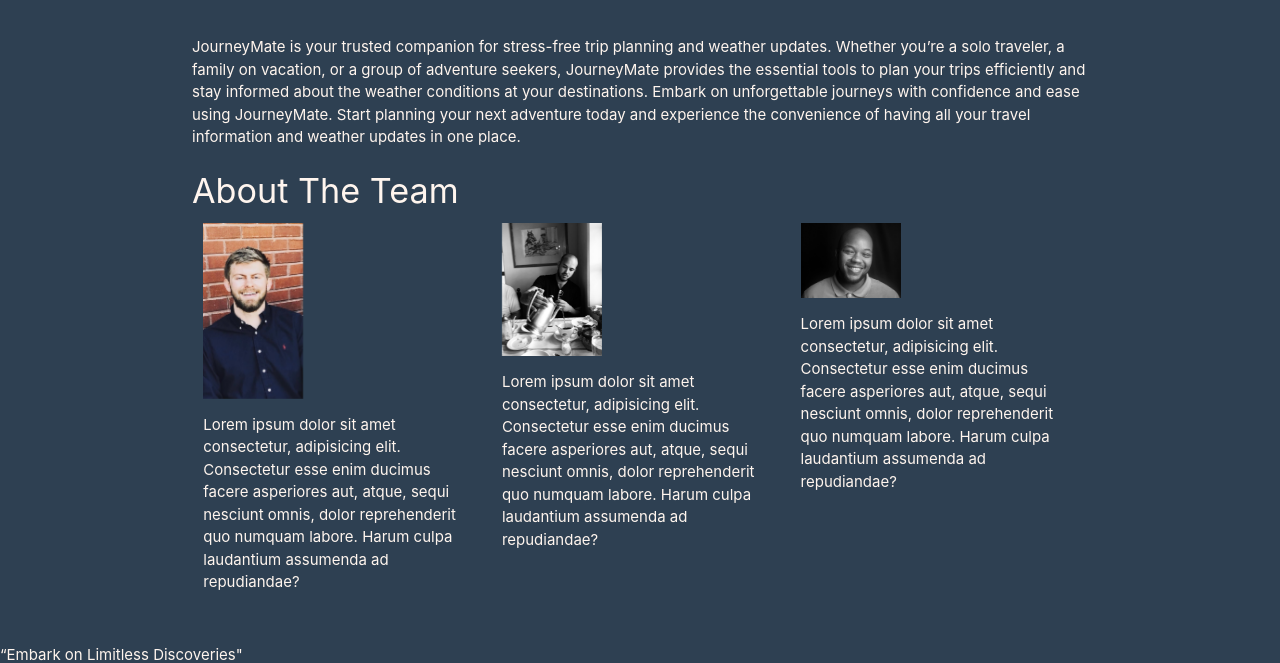
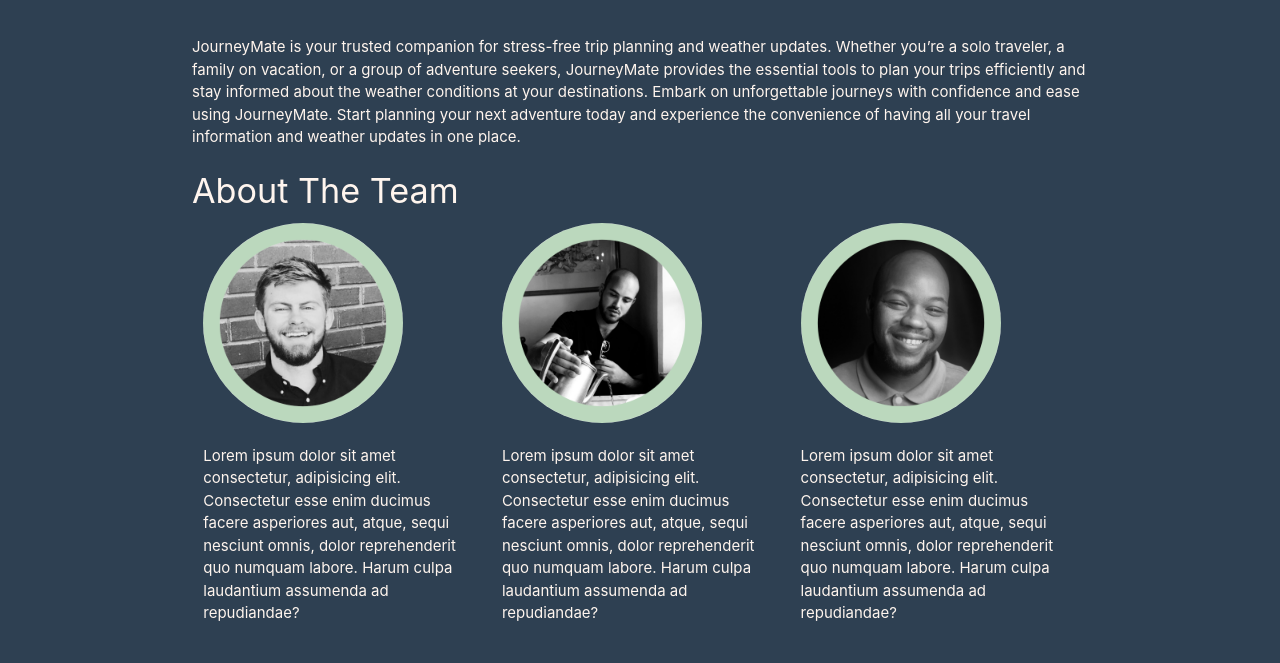
Before and after one commit to pattongrooms/project-3-STP, a Django app: page /about/ in a window 1280 px wide. Shown: the part 772-1435 px from the top of the page. Run offline with Django 4.2, Linux system fonts and the light colour scheme.

Commit message:
images resized

```diff
--- a/journeymate/main_app/templates/about.html
+++ b/journeymate/main_app/templates/about.html
@@ -21,15 +21,15 @@
 <div class="row">
 
   <div class="col s4">
-    <img class="materialboxed" width="100" src="{% static 'images/Patton.png' %}">
+    <img class="circle" width="200" src="{% static 'images/patton1.png' %}">
     <p>Lorem ipsum dolor sit amet consectetur, adipisicing elit. Consectetur esse enim ducimus facere asperiores aut, atque, sequi nesciunt omnis, dolor reprehenderit quo numquam labore. Harum culpa laudantium assumenda ad repudiandae?</p>
   </div>
   <div class="col s4">
-    <img class="materialboxed" width="100" src="{% static 'images/Sam.jpeg' %}">
+    <img class="circle" width="200" src="{% static 'images/sam.png' %}">
     <p>Lorem ipsum dolor sit amet consectetur, adipisicing elit. Consectetur esse enim ducimus facere asperiores aut, atque, sequi nesciunt omnis, dolor reprehenderit quo numquam labore. Harum culpa laudantium assumenda ad repudiandae?</p>
   </div>
   <div class="col s4">
-    <img class="materialboxed" width="100" src="{% static 'images/Taaj.jpg' %}">
+    <img class="circle" width="200" src="{% static 'images/taaj1.png' %}">
     <p>Lorem ipsum dolor sit amet consectetur, adipisicing elit. Consectetur esse enim ducimus facere asperiores aut, atque, sequi nesciunt omnis, dolor reprehenderit quo numquam labore. Harum culpa laudantium assumenda ad repudiandae?</p>
   </div>
 
```
Also changed, not shown: journeymate/main_app/static/images/Hawaii.png (deleted), journeymate/main_app/static/images/Patton.png (deleted), journeymate/main_app/static/images/Sam.jpeg (deleted), journeymate/main_app/static/images/Taaj.jpg (deleted), journeymate/main_app/static/images/erd_journeymate.png (deleted), journeymate/main_app/static/images/patton1.png (added), journeymate/main_app/static/images/sam.png (added), journeymate/main_app/static/images/taaj1.png (added), journeymate/main_app/static/images/wireframe_1.png (deleted), journeymate/main_app/static/images/wireframe_2.png (deleted), journeymate/main_app/static/images/wireframe_3.png (deleted).
